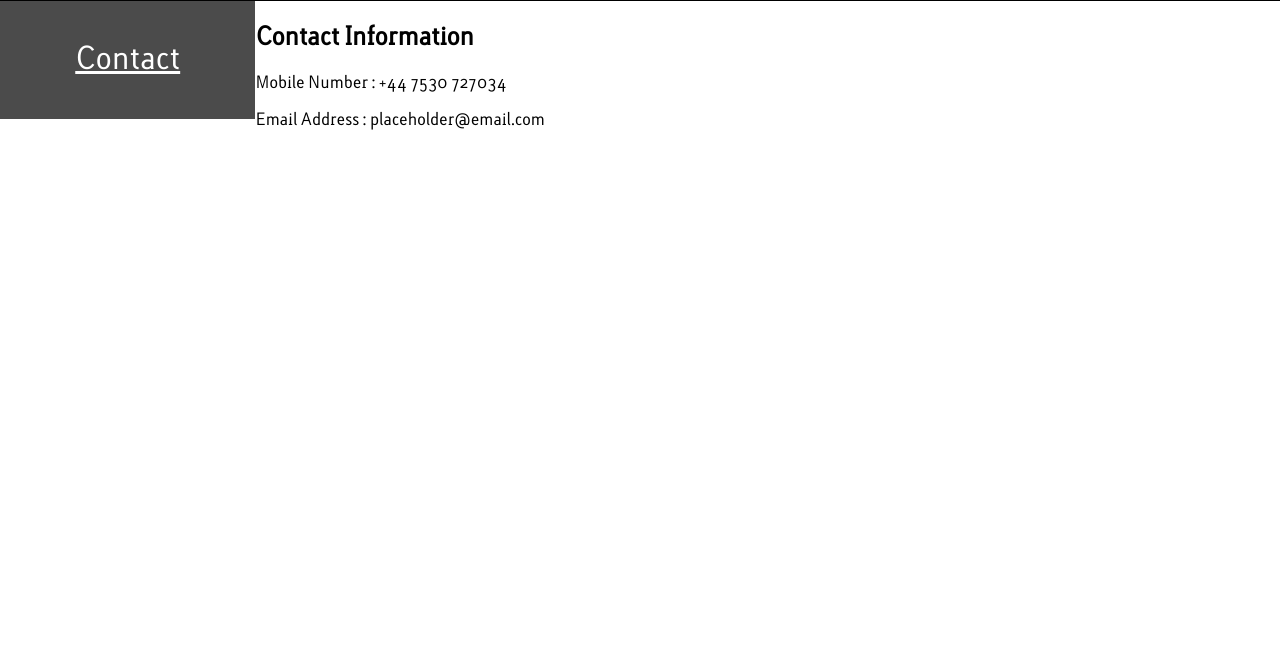
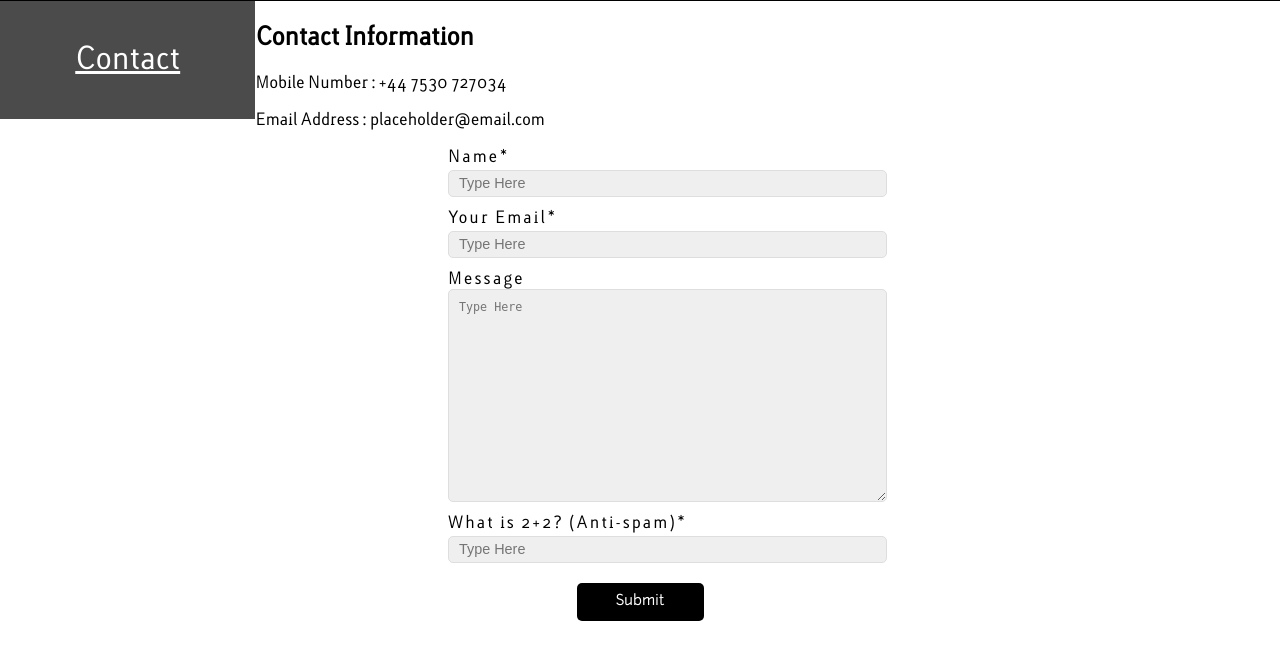
Before and after one commit to Jafferwaffer/TimsWeb, a PHP site: page /contact.php in a window 1280 px wide. Shown: the part 121-781 px from the top of the page. Run offline with PHP 8.4, Linux system fonts and the light colour scheme; some libraries are stand-ins or nearby versions.

Commit message:
Added contact form - needs connecting to email server

```diff
--- a/contact.php
+++ b/contact.php
@@ -12,4 +12,52 @@
 			<p>Mobile Number : +44 7530 727034</p>
 			<p>Email Address : placeholder@email.com</p>
 		</div>
+
+
+		<div id="contact_form">
+			<?php
+			$name = (isset($_POST['name']) ? $_POST['name'] : '');
+			$email = (isset($_POST['email']) ? $_POST['email'] : '');
+			$message = (isset($_POST['message']) ? $_POST['message'] : '');
+			$from = 'From: TimWeb';
+			$to = 'house_of_wolves@hotmail.co.uk';
+			$subject = 'Hello from $name!';
+			$human = (isset($_POST['human']) ? $_POST['human'] : '');
+
+			$body = "From: $name\n E-Mail: $email\n Message: $message";
+
+			if(isset($_POST['submit'])){
+				if($name != '' && $email != ''){
+					if($human == '4'){
+						if(mail ($to,$subject,$body,$from)){
+							echo '<p>Your message has been sent.</p>';
+						}else{
+							echo '<p>Something went wrong, please reload the page and try again.</p>';
+						}
+					}else if ($_POST['submit'] && $human != '4'){
+						echo '<p> You have answered the anti-spam question incorrectly!</p>';
+					}
+				} else{
+					echo '<p>You need to fill in all required fields!</p>';
+				}
+			}
+			?>
+			<form method="post" action="contact.php">
+				<label>Name*</label>
+				<input name="name" placeholder="Type Here">
+
+				<label>Your Email*</label>
+				<input name="email" type="email" placeholder="Type Here">
+
+				<label>Message</label>
+				<textarea name="message" placeholder="Type Here"></textarea>
+
+				<label>What is 2+2? (Anti-spam)*</label>
+				<input name="human" placeholder="Type Here">
+
+				<input id="submit" name="submit" type="submit" value="Submit">
+			</form>
+
+		</div>
+
 	</body>
--- a/css/style.css
+++ b/css/style.css
@@ -76,8 +76,61 @@ a.home_contact{
 /*CONTACT CONTAINER*/
 contact_container{
 	font-family:junction;
+	float:left;
+}
+/* CONTACT FORM */
+form{
+	display:block;
+	margin:0 auto;
+	width:30%;
+}
+form label{
+		margin:auto;
+		display:block;
+		margin-top:10px;
+		letter-spacing:2px;
+
+}
+form input, textarea {
+	margin:auto;
+	width:439px;
+	height:27px;
+	background:#efefef;
+	border-radius:5px;
+	-moz-border-radius:5px;
+	-webkit-border-radius:5px;
+	border:1px solid #dedede;
+	padding:10px;
+	margin-top:3px;
+	font-size:0.9em;
+	color:#3a3a3a;
+}
+form textarea{
+	margin:auto;
+	height:213px;
+}
+input:focus, textarea:focus {
+    border:1px solid #97d6eb;
+}
+#submit {
+	font-family:junction;
+	margin:auto;
+	display:block;
+	background:black;
+	color:white;
+	width:127px;
+	height:38px;
+	border-radius:5px;
+	-moz-border-radius:5px;
+	-webkit-border-radius:5px;
+	border:none;
+	margin-top:20px;
+	cursor:pointer;
 }
 
+#submit:hover {
+	opacity:0.7;
+}
 /*SLIDER*/
 .rslides {
   position: relative;
```
